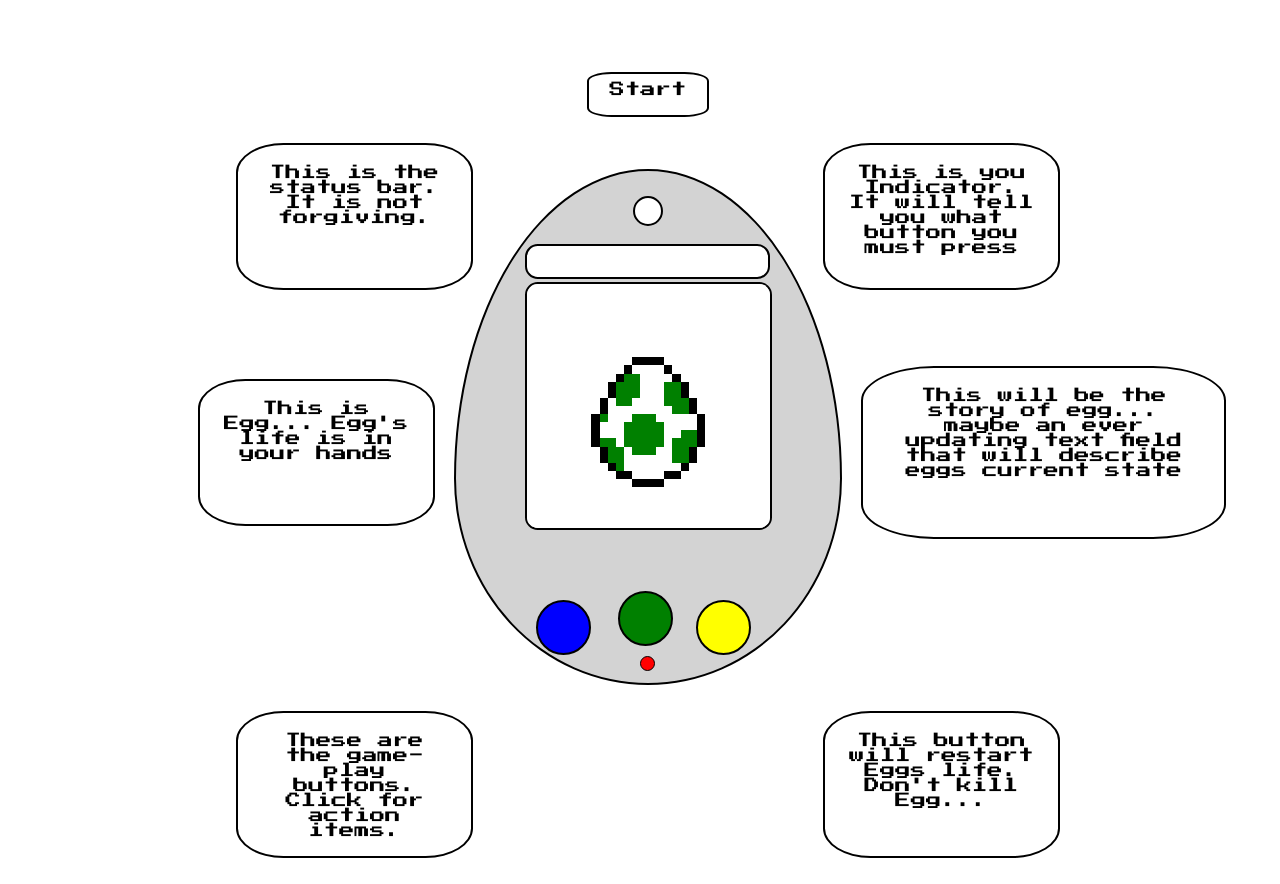
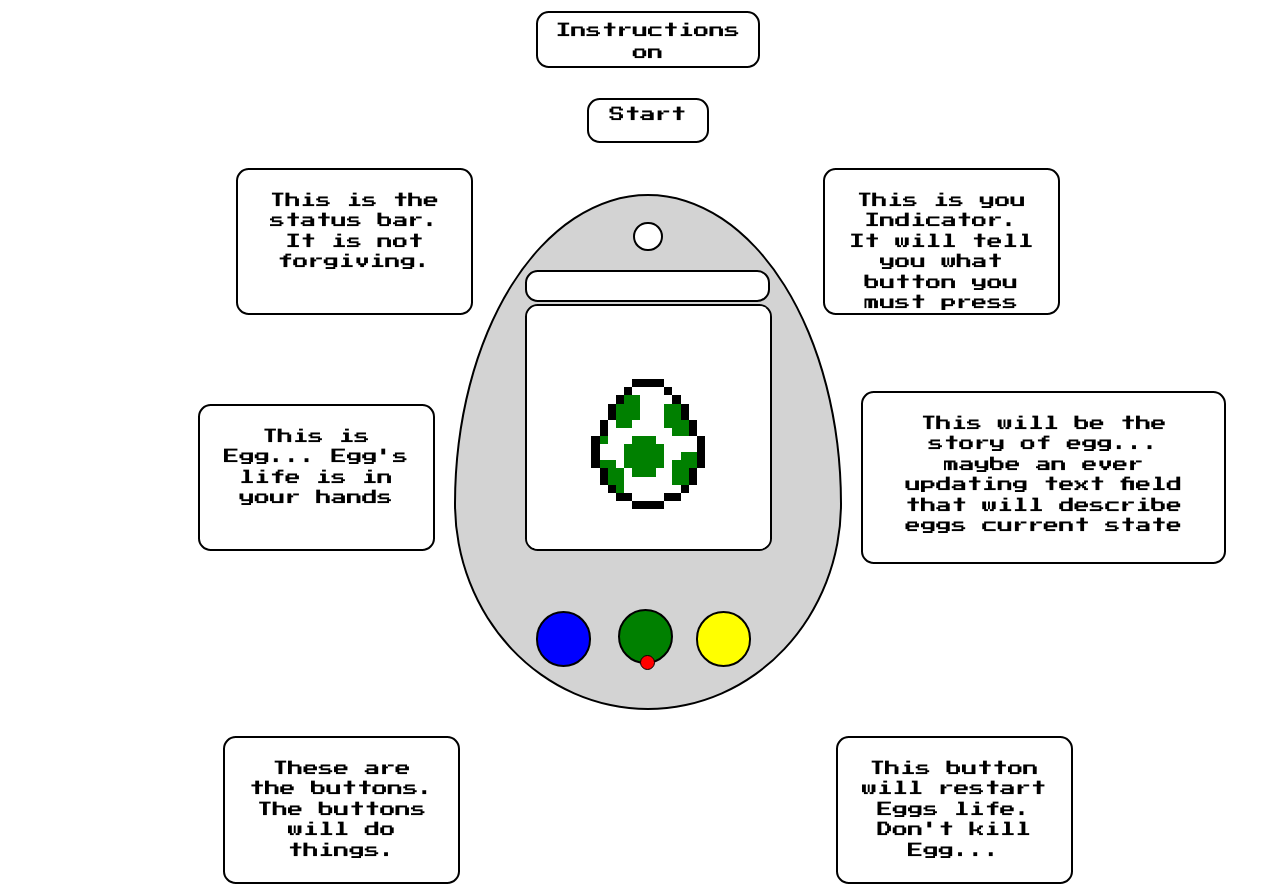
Before and after one commit to SlaterJ21/JeffsQuarter1Proj, a website: page index.html in a window 1280 px wide. Before the commit the page ends 858 px from the top, so only its background shows below. Drawn offline with nearby package versions, Linux system fonts and the light colour scheme.

Commit message:
stylized instructions toggle, added local storage

```diff
--- a/css/main.css
+++ b/css/main.css
@@ -137,22 +137,45 @@
   grid-column: 3 / 4;
   grid-row: 10 / 11;
   margin: auto;
+  margin-bottom: 3vw;
   margin-left: -.3vw;
   background-color: red;
+}
+
+.instTogBox {
+  display: grid;
+  grid-template-columns: repeat(3, 1fr);
+  grid-column: 2 / 3;
+  grid-row: 1 / 2;
+}
+
+.instTog {
+  margin: auto;
+  margin-top: .2vw;
+  grid-column: 2 / 3;
+  border: 2px solid black;
+  height: 3vw;
+  width: 16vw;
+  padding: .6vw;
+  text-align: center;
+  line-height: 1.7vw;
+  font-size: 1.2vw;
+  font-family: 'Press Start 2P', cursive;
+  border-radius: 1vw;
 }
 
 .start {
   grid-column: 2 / 3;
   grid-row: 1 / 2;
   margin: auto;
-  margin-top: 5vw;
+  margin-top: 7vw;
   margin-bottom: 2vw;
   font-size: 1.2vw;
   padding: .6vw;
   height: 2vw;
   width: 8vw;
   border: 2px solid black;
-  border-radius: 20%;
+  border-radius: 1vw;
 }
 
 .startButton {
@@ -174,10 +197,11 @@
   height: 8vw;
   width: 15vw;
   border: 2px solid black;
-  border-radius: 20%;
+  border-radius: 1vw;
   padding: 1.6vw;
   text-align: center;
   font-size: 1.2vw;
+  line-height: 1.6vw;
   font-family: 'Press Start 2P', cursive;
 }
 
@@ -195,10 +219,11 @@
   height: 8vw;
   width: 15vw;
   border: 2px solid black;
-  border-radius: 20%;
+  border-radius: 1vw;
   padding: 1.6vw;
   text-align: center;
   font-size: 1.2vw;
+  line-height: 1.6vw;
   font-family: 'Press Start 2P', cursive;
 }
 
@@ -215,10 +240,11 @@
   height: 8vw;
   width: 15vw;
   border: 2px solid black;
-  border-radius: 20%;
+  border-radius: 1vw;
   padding: 1.6vw;
   text-align: center;
   font-size: 1.2vw;
+  line-height: 1.6vw;
   font-family: 'Press Start 2P', cursive;
 }
 
@@ -233,12 +259,13 @@
   grid-column: 3 / 4;
   height: 8vw;
   width: 15vw;
-  margin-right: -3vw;
+  margin-right: -2vw;
   border: 2px solid black;
-  border-radius: 20%;
+  border-radius: 1vw;
   padding: 1.6vw;
   text-align: center;
   font-size: 1.2vw;
+  line-height: 1.6vw;
   font-family: 'Press Start 2P', cursive;
 }
 
@@ -253,13 +280,13 @@
   grid-column: 1 / 2;
   height: 8vw;
   width: 15vw;
-  margin-left: -3vw;
+  margin-left: -2vw;
   border: 2px solid black;
-  border-radius: 20%;
+  border-radius: 1vw;
   padding: 1.6vw;
   text-align: center;
   font-size: 1.2vw;
-  overflow: hidden;
+  line-height: 1.6vw;
   font-family: 'Press Start 2P', cursive;
 }
 
@@ -273,11 +300,11 @@
   width: 25vw;
   margin-top: 4vw;
   border: 2px solid black;
-  border-radius: 20%;
+  border-radius: 1vw;
   padding: 1.6vw;
   text-align: center;
   font-size: 1.2vw;
-  overflow: hidden;
+  line-height: 1.6vw;
   font-family: 'Press Start 2P', cursive;
 }
 
--- a/index.html
+++ b/index.html
@@ -17,7 +17,10 @@
   </head>
   <body>
     <div class = 'page'>
-      <div class = 'start info'>
+      <div class = 'instTogBox'>
+        <div class = 'instTog'></div>
+      </div>
+      <div class = 'start'>
         <div class = 'startButton'>Start</div>
       </div>
       <div class = 'statusInfo info'>
@@ -30,7 +33,7 @@
         <div class = 'indicInfoCon'>This is you Indicator. It will tell you what button you must press</div>
       </div>
       <div class = 'buttonInfo info'>
-        <div class = 'buttonInfoCon'>These are the game-play buttons. Click for action items.</div>
+        <div class = 'buttonInfoCon'>These are the buttons. The buttons will do things.</div>
       </div>
       <div class = 'resetInfo info'>
         <div class = 'resetInfoCon'>This button will restart Eggs life. Don't kill Egg...</div>
--- a/src/instructions.js
+++ b/src/instructions.js
@@ -1,7 +1,33 @@
 $(document).ready(function(){
+
+  if(localStorage.getItem('switch') == 'on' || !localStorage.getItem('switch')){
+    $('.instTog').text('Instructions on');
+  } else if (localStorage.getItem('switch') == 'off'){
+    $('.instTog').text('Instructions off');
+  }
+
+  if (localStorage.getItem('switch') == 'off'){
+    $('.info').hide();
+  }
+
+  function toggleInst(){
+    if (localStorage.getItem('switch') == 'on'){
+      $('.instTog').text('Instructions off');
+      $('.info').hide();
+      localStorage.setItem('switch', 'off');
+    } else if (localStorage.getItem('switch') == 'off'){
+      $('.instTog').text('Instructions on');
+      localStorage.setItem('switch', 'on');
+      $('.info').show();
+    }
+  }
+
+  $('.instTog').click(toggleInst);
+
 
   function hideInstructions(){
     $('.info').hide();
+    $('.start').hide();
   }
 
   $('.start').click(hideInstructions);
--- a/src/main.js
+++ b/src/main.js
@@ -38,9 +38,9 @@ class Game {
         $('.status').text('Hungry');
       }
       if (this.hunger === 14){
-        $('.status').text('Starved');
         this.state = 2;
-      }};
+      }
+    };
 
     this.tT = function(){
       this.thirst++;
@@ -51,9 +51,9 @@ class Game {
         $('.status').text('Thirsty')
       }
       if (this.thirst === 15){
-        $('.status').text('Died of Thirst');
         this.state = 2;
-      }};
+      }
+    };
   }
 
 }
@@ -138,6 +138,14 @@ $(document).ready(function(){
         }
       } else if (game.imgCount === 9){
         $('.screen').html(deadBones);
+        $('.ic').css('background-color', $('.reset').css('background-color'));
+        if (this.hunger === 14){
+          $('.status').text('Starved');
+          this.state = 2;
+        }
+        if (this.thirst === 15){
+          $('.status').text('Died of Thirst');
+        }
       } else if (game.imgCount === 10){
         $('.ic').css('background-color', $('.reset').css('background-color'));
         $('.status').text('You Win');
@@ -153,16 +161,11 @@ $(document).ready(function(){
   }
 
   function resetWarmth(){
-    if (game.warmth === 10){
-        $('.one').off();
-    }
     if (game.warmth < 6){
       game.imgArray.push(1);
       game.state = 10;
     }
     if (game.warmth > 5 && game.hatch < 3){
-      $('.status').text('Warm egg');
-      $('.ic').css('background-color', 'white');
       game.imgArray.push(0);
       game.warmth = 0;
       game.hatch++;
@@ -212,11 +215,10 @@ $(document).ready(function(){
     }
   }
 
-
   $('.one').click(function(){
-
+    if (game.warmth !== 10){
         resetWarmth();
-
+    }
   });
 
   $('.screen').click(function(){
@@ -230,5 +232,4 @@ $(document).ready(function(){
   });
 
 
-
 })
```
